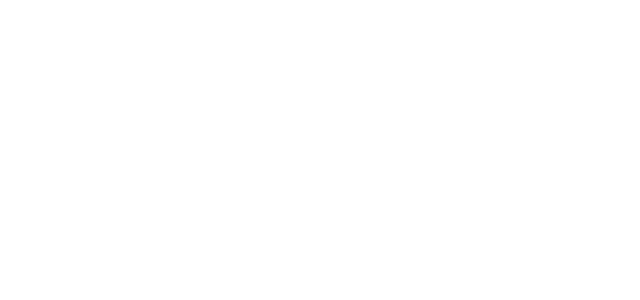
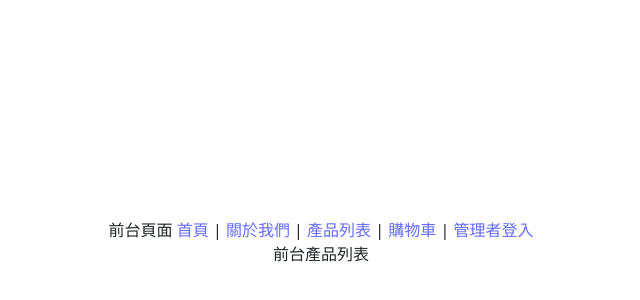
Before and after one commit to tanukili/2022-Vue-week06, a Vue app: page /#/products in a window 1280 px wide. Before the commit this address had no page. Shown: the part 158-458 px from the top of the page, without its empty margins (319-959 px from the left). Built offline with nearby package versions, Linux system fonts and the light colour scheme; the HTML template or start-up script is replaced by a standard one.

Commit message:
規劃路由

```diff
--- a/src/App.vue
+++ b/src/App.vue
@@ -1,5 +1,7 @@
 <template>
-  <router-view />
+  <div class="container">
+    <router-view />
+  </div>
 </template>
 
 <script>
--- a/src/router/index.js
+++ b/src/router/index.js
@@ -3,13 +3,48 @@ import { createRouter, createWebHashHistory } from 'vue-router'
 const routes = [
   {
     path: '/',
-    name: 'Home',
-    component: () => import('../views/HomeView.vue')
+    component: () => import('../views/FrontLayout.vue'),
+    children: [
+      {
+        path: '',
+        component: () => import('../views/front/HomeView.vue')
+      },
+      {
+        path: 'about',
+        component: () => import('../views/front/AboutView.vue')
+      },
+      {
+        path: 'products',
+        component: () => import('../views/front/ProductsView.vue')
+      },
+      {
+        // 動態路由
+        path: 'product/:id',
+        component: () => import('../views/front/ProductView.vue')
+      },
+      {
+        path: 'cart',
+        component: () => import('../views/front/CartView.vue')
+      }
+    ]
   },
   {
-    path: '/about',
-    name: 'About',
-    component: () => import('../views/AboutView.vue')
+    path: '/admin',
+    component: () => import('../views/DashboardLayout.vue'),
+    children: [
+      {
+        path: 'login',
+        component: () => import('../views/dashboard/LoginView.vue')
+      },
+      {
+        path: 'orders',
+        component: () => import('../views/dashboard/OrdersView.vue')
+      },
+      {
+        path: 'products',
+        component: () => import('../views/dashboard/ProductsView.vue')
+      }
+    ]
   }
 ]
 
--- /dev/null
+++ b/src/views/DashboardLayout.vue
@@ -0,0 +1,18 @@
+<template>
+  <div>
+    後台頁面
+    <router-link to="/admin/products">產品列表</router-link> |
+    <router-link to="/admin/orders">訂單列表</router-link>
+  </div>
+  <RouterView></RouterView>
+</template>
+
+<script>
+import { RouterView } from 'vue-router'
+
+export default {
+  components: {
+    RouterView
+  }
+}
+</script>
--- /dev/null
+++ b/src/views/FrontLayout.vue
@@ -0,0 +1,22 @@
+<template>
+  <div>
+    前台頁面
+    <router-link to="/">首頁</router-link> |
+    <router-link to="/about">關於我們</router-link> |
+    <router-link to="/products">產品列表</router-link> |
+    <router-link to="/cart">購物車</router-link> |
+    <router-link to="/admin/login">管理者登入</router-link>
+  </div>
+  <RouterView></RouterView>
+</template>
+
+<!-- 載入 RouterView -->
+<script>
+import { RouterView } from 'vue-router'
+
+export default {
+  components: {
+    RouterView
+  }
+}
+</script>
--- /dev/null
+++ b/src/views/dashboard/LoginView.vue
@@ -0,0 +1,5 @@
+<template>
+  <div>
+    後台登入畫面
+  </div>
+</template>
--- /dev/null
+++ b/src/views/dashboard/OrdersView.vue
@@ -0,0 +1,5 @@
+<template>
+  <div>
+    後台訂單頁面
+  </div>
+</template>
--- /dev/null
+++ b/src/views/dashboard/ProductsView.vue
@@ -0,0 +1,5 @@
+<template>
+  <div>
+    後台產品頁面
+  </div>
+</template>
--- /dev/null
+++ b/src/views/front/CartView.vue
@@ -0,0 +1,5 @@
+<template>
+  <div>
+    前台購物車
+  </div>
+</template>
--- /dev/null
+++ b/src/views/front/ProductView.vue
@@ -0,0 +1,5 @@
+<template>
+  <div>
+    前台單一商品
+  </div>
+</template>
--- /dev/null
+++ b/src/views/front/ProductsView.vue
@@ -0,0 +1,5 @@
+<template>
+  <div>
+    前台產品列表
+  </div>
+</template>
```
Also changed, not shown: src/views/front/AboutView.vue (renamed from src/views/AboutView.vue), src/views/front/HomeView.vue (renamed from src/views/HomeView.vue).
